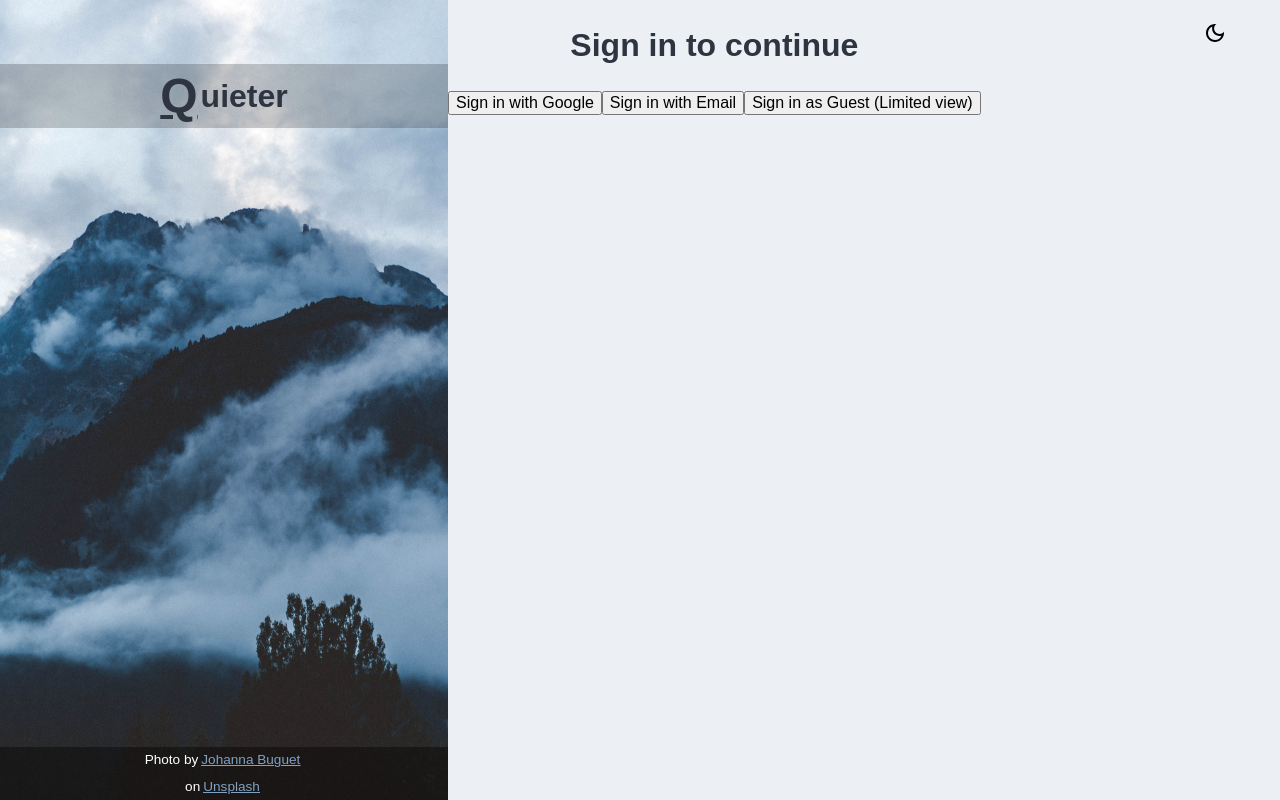
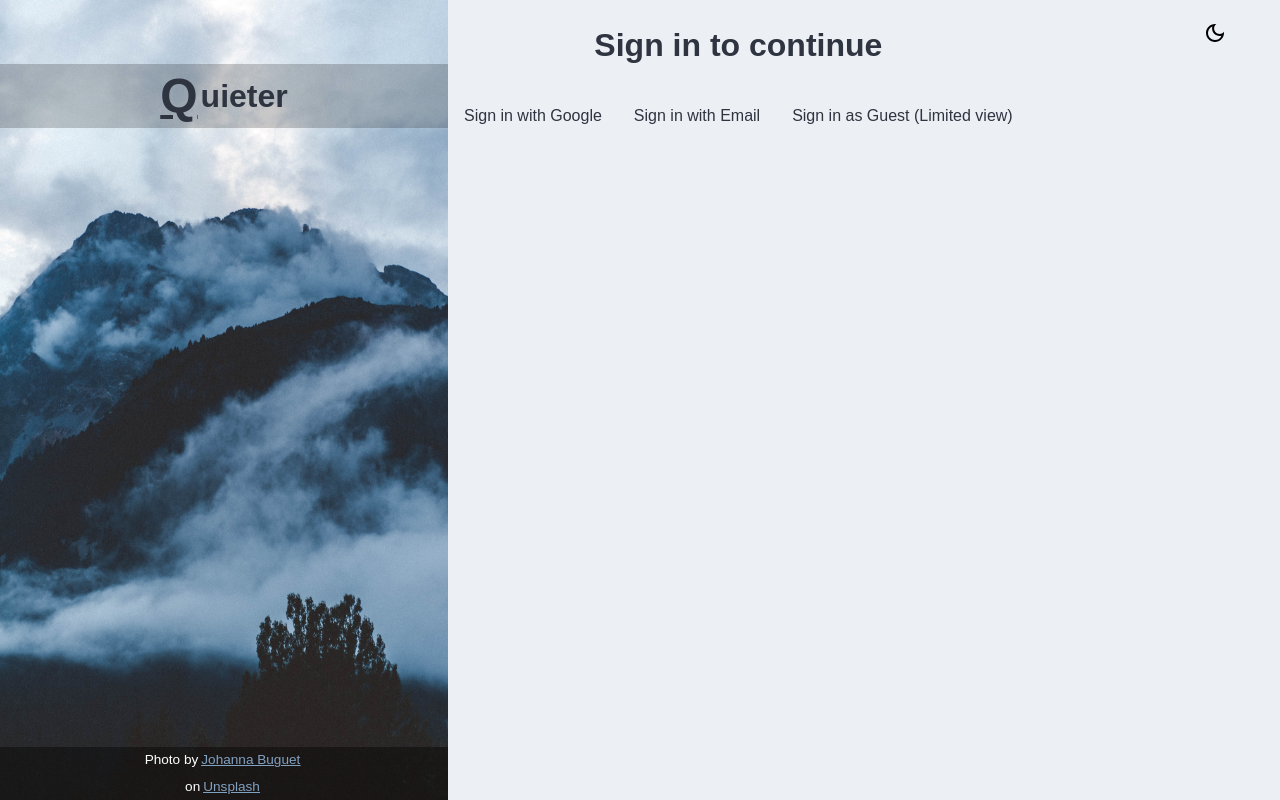
Before and after one commit to 01zulfi/quieter, a React (Create React App) app: page /sign-in in a window 1280 px wide. Built offline with nearby package versions, Linux system fonts and the light colour scheme.

Commit message:
Style Button.tsx

```diff
--- a/src/components/Button.tsx
+++ b/src/components/Button.tsx
@@ -1,23 +1,54 @@
 import React, { FC } from 'react';
+import styled from 'styled-components';
+import {
+  backgroundDecider,
+  colorDecider,
+  outlineDecider,
+  hoverBackgroundDecider,
+  hoverColorDecider,
+  hoverOutlineDecider,
+} from '../utils/button-style-deciders';
+
+/* eslint-disable indent */
+const ButtonWrapper = styled.button`
+  background: ${(props: any) => backgroundDecider(props.status, props.theme)};
+  color: ${(props: any) => colorDecider(props.status, props.theme)};
+  font-size: 1rem;
+  border: 0;
+  outline: ${(props: any) => outlineDecider(props.status, props.theme)};
+  padding: 1em;
+  border-radius: 5px;
+
+  &:hover {
+    background: ${(props: any) =>
+      hoverBackgroundDecider(props.status, props.theme)};
+    color: ${(props: any) => hoverColorDecider(props.status, props.theme)};
+    outline: ${(props: any) => hoverOutlineDecider(props.status, props.theme)};
+    cursor: pointer;
+  }
+`;
 
 interface ButtonProps {
   type: string;
   textContent: string;
   clickHandler: React.MouseEventHandler<HTMLButtonElement>;
+  status: string;
 }
 
 const Button: FC<ButtonProps> = function Button({
   type,
   textContent,
   clickHandler,
+  status,
 }) {
   return (
-    <button
+    <ButtonWrapper
       type={type === 'submit' ? 'submit' : 'button'}
       onClick={clickHandler}
+      status={status}
     >
       {textContent}
-    </button>
+    </ButtonWrapper>
   );
 };
 
```
